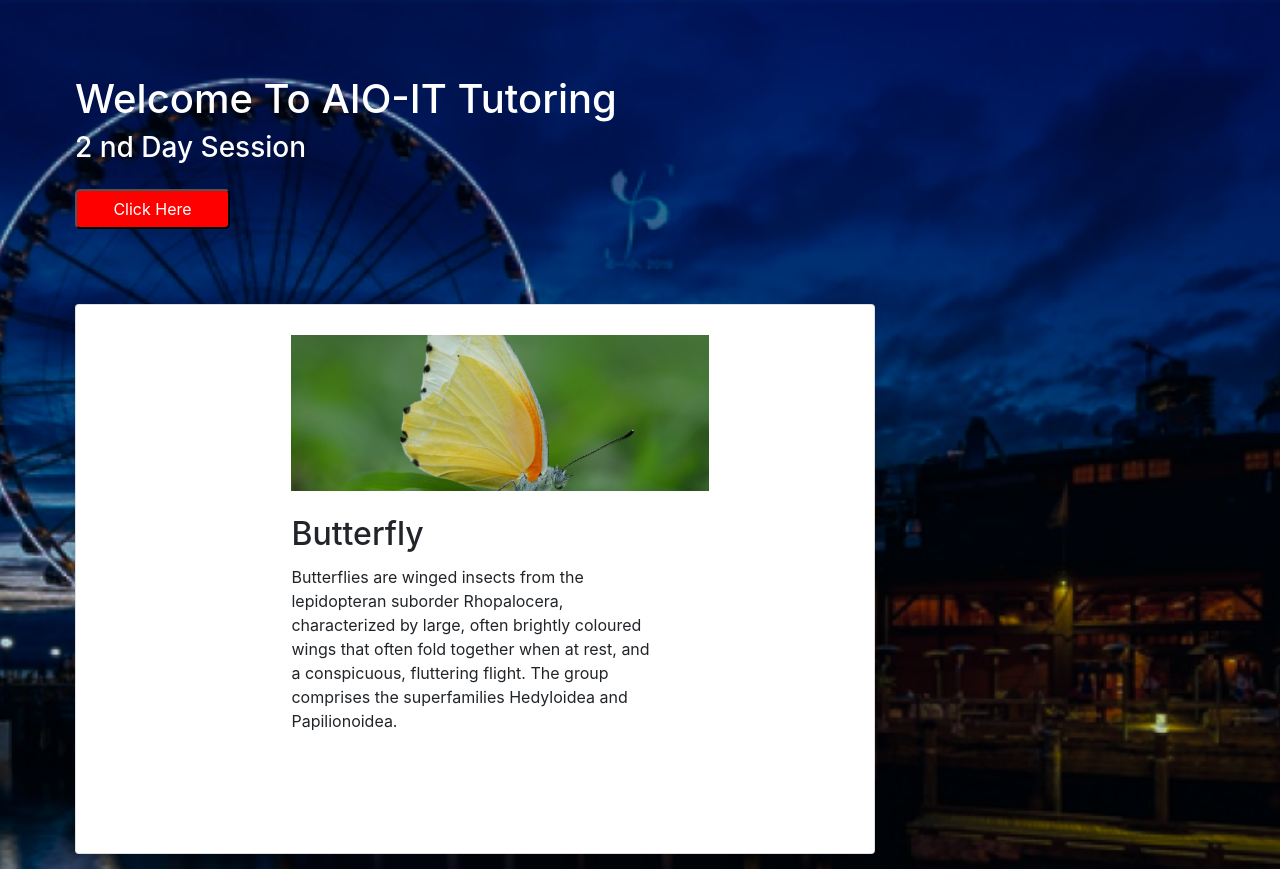
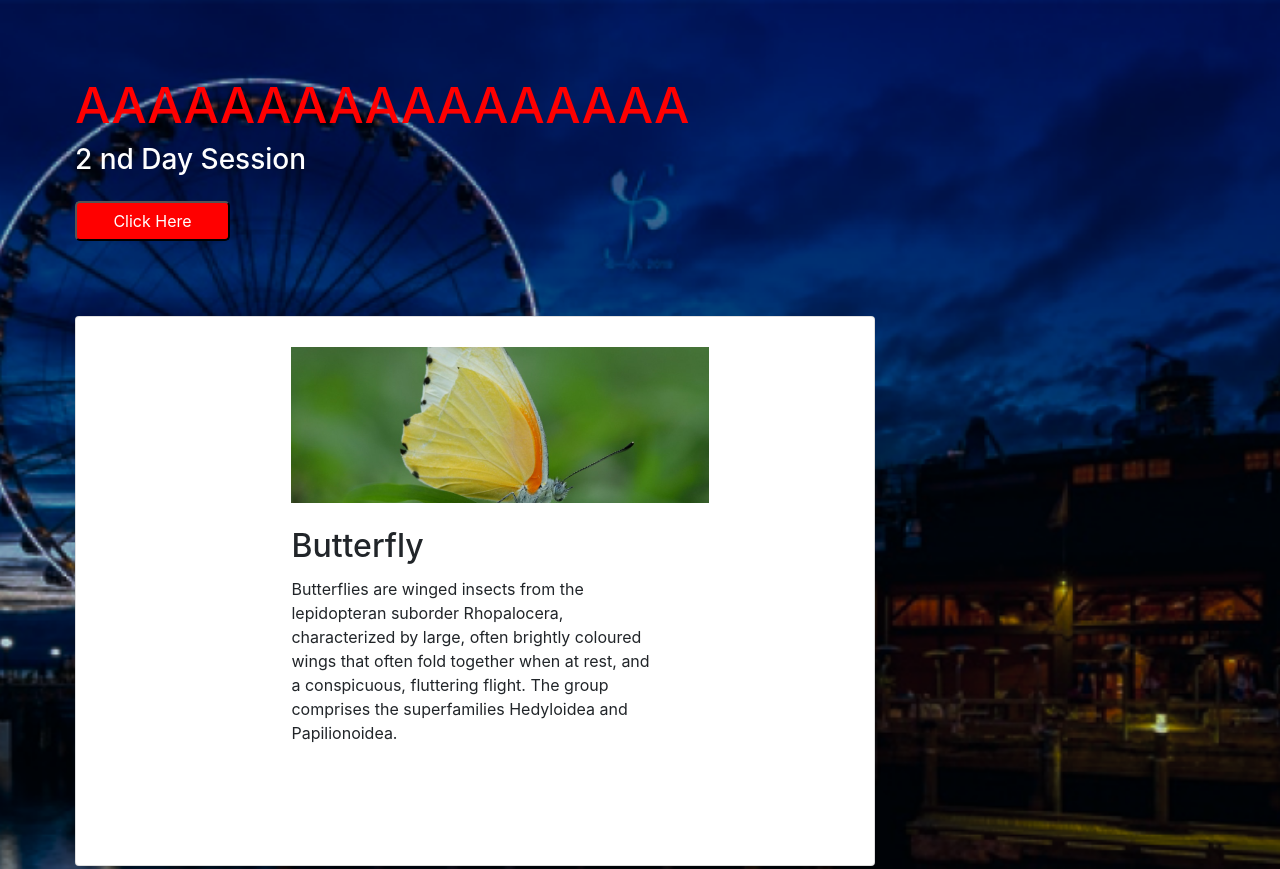
Before and after one commit to R2006pramod/javascript-part-01-AIO, a plain HTML site: page sample.html in a window 1280 px wide. Shown: the top 869 px of the page. Drawn offline with nearby package versions, Linux system fonts and the light colour scheme.

Commit message:
in Video at 1:15

```diff
--- a/sample.html
+++ b/sample.html
@@ -49,3 +49,32 @@
     </div>
   </body>
 </html>
+
+<script>
+  // There are main ways to handle html element dynamicaly with javascript.
+
+  // handle html elements
+
+  // 1. getElementById
+  document.getElementById("header1").innerHTML = "AAAAAAAAAAAAAAAAA";
+  document.getElementById("header1").style.color = "red";
+  document.getElementById("header1").style.fontSize = "50px";
+
+  // Javascript outputs
+
+  // document.write
+  document.write("Hello World");
+  document.write("Hello Rashmika");
+  document.write(document.getElementById("header1").innerHTML);
+
+
+  // alert
+
+  alert("Hello World");
+
+  // console log
+
+  console.log("Hello World");
+
+
+</script>
```
